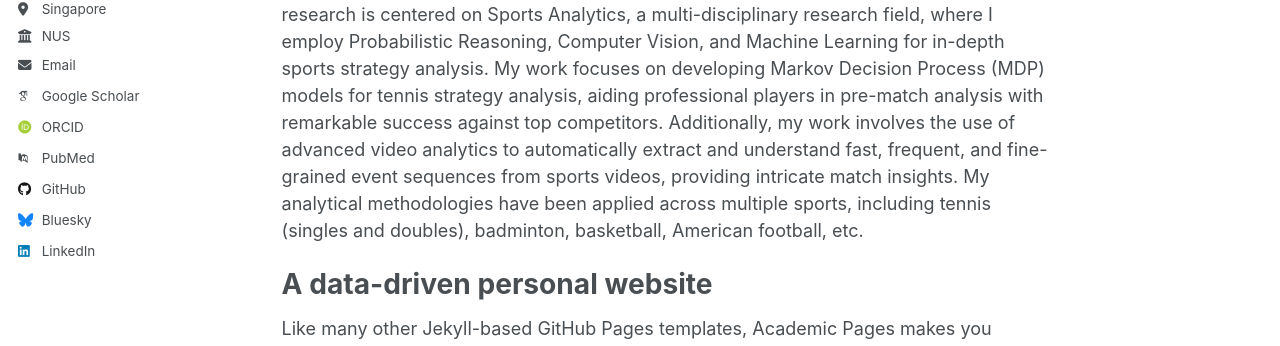
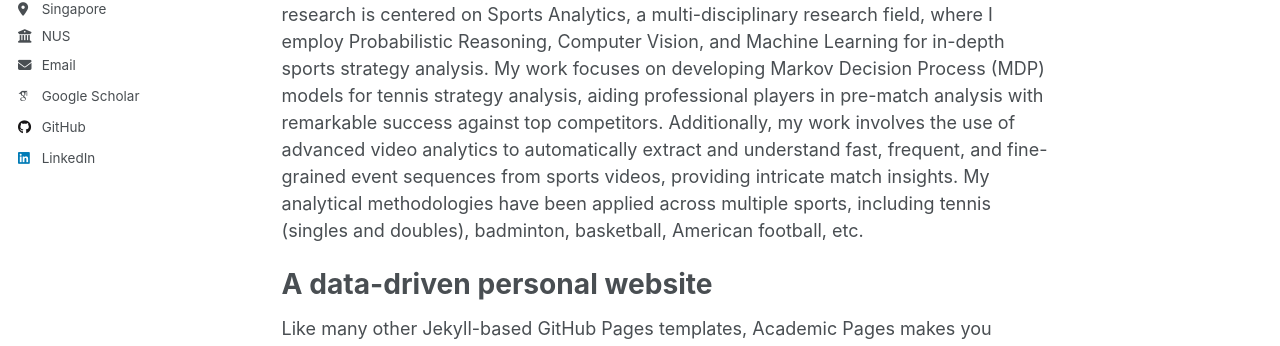
Before and after one commit to LZYAndy/lzyandy.github.io, a Jekyll site: the page built from _pages/about.md, in a window 1280 px wide. Shown: the part 228-574 px from the top of the page. Built offline with Jekyll 4.4.1, drawn with Linux system fonts in a browser that asks for light colours; some web fonts are replaced.

Commit message:
Update _config.yml

```diff
--- a/_config.yml
+++ b/_config.yml
@@ -32,48 +32,48 @@ author:
   email            : "liuzy@nus.edu.sg"
 
   # Academic websites
-  arxiv            : # URL - Update with the correct link to your profile
+  # arxiv            : # URL - Update with the correct link to your profile
   googlescholar    : "https://scholar.google.com/citations?user=oAl6cMIAAAAJ&hl"
-  impactstory      : # URL
-  orcid            : "http://orcid.org/yourorcidurl"
-  semantic         : # URL
-  pubmed           : "https://www.ncbi.nlm.nih.gov/pubmed/?term=john+snow"
-  researchgate     : # URL
-  scopus           : # URL
+  # impactstory      : # URL
+  # orcid            : "http://orcid.org/yourorcidurl"
+  # semantic         : # URL
+  # pubmed           : "https://www.ncbi.nlm.nih.gov/pubmed/?term=john+snow"
+  # researchgate     : # URL
+  # scopus           : # URL
 
   # Repositories and software development
-  bitbucket        : # Username - Update with your username on the site
-  codepen          : # Username
-  dribbble         : # Username
+  # bitbucket        : # Username - Update with your username on the site
+  # codepen          : # Username
+  # dribbble         : # Username
   github           : "LZYAndy"
-  kaggle           : # Username
-  stackoverflow    : # User number or user number and name (i.e., use "1" or "1/jeff-atwood")
+  # kaggle           : # Username
+  # stackoverflow    : # User number or user number and name (i.e., use "1" or "1/jeff-atwood")
 
   # Social media
-  bluesky          : "bsky.app" # Replace this with you Bluesky username
-  facebook         : # Username
-  flickr           : # Username
-  foursquare       : # Username
-  goodreads        : # Username
-  google_plus      : # Username
-  keybase          : # Username
-  instagram        : # Username
-  lastfm           : # Username
+  # bluesky          : "bsky.app" # Replace this with you Bluesky username
+  # facebook         : # Username
+  # flickr           : # Username
+  # foursquare       : # Username
+  # goodreads        : # Username
+  # google_plus      : # Username
+  # keybase          : # Username
+  # instagram        : # Username
+  # lastfm           : # Username
   linkedin         : zhaoyu-liu-960ab4179
-  mastodon         : # URL
-  medium           : # URL
-  pinterest        : # Username
-  soundcloud       : # Username
-  steam            : # Username
-  telegram         : # URL
-  tumblr           : # Username
-  twitter          : # Username for X / Twitter
-  vine             : # Username
-  weibo            : # Username
-  wikipedia        : # Username
-  xing             : # Username
-  youtube          : # Username
-  zhihu            : # Username
+  # mastodon         : # URL
+  # medium           : # URL
+  # pinterest        : # Username
+  # soundcloud       : # Username
+  # steam            : # Username
+  # telegram         : # URL
+  # tumblr           : # Username
+  # twitter          : # Username for X / Twitter
+  # vine             : # Username
+  # weibo            : # Username
+  # wikipedia        : # Username
+  # xing             : # Username
+  # youtube          : # Username
+  # zhihu            : # Username
 
 # Publication Category - The following the list of publication categories and their headings
 publication_category:
```
